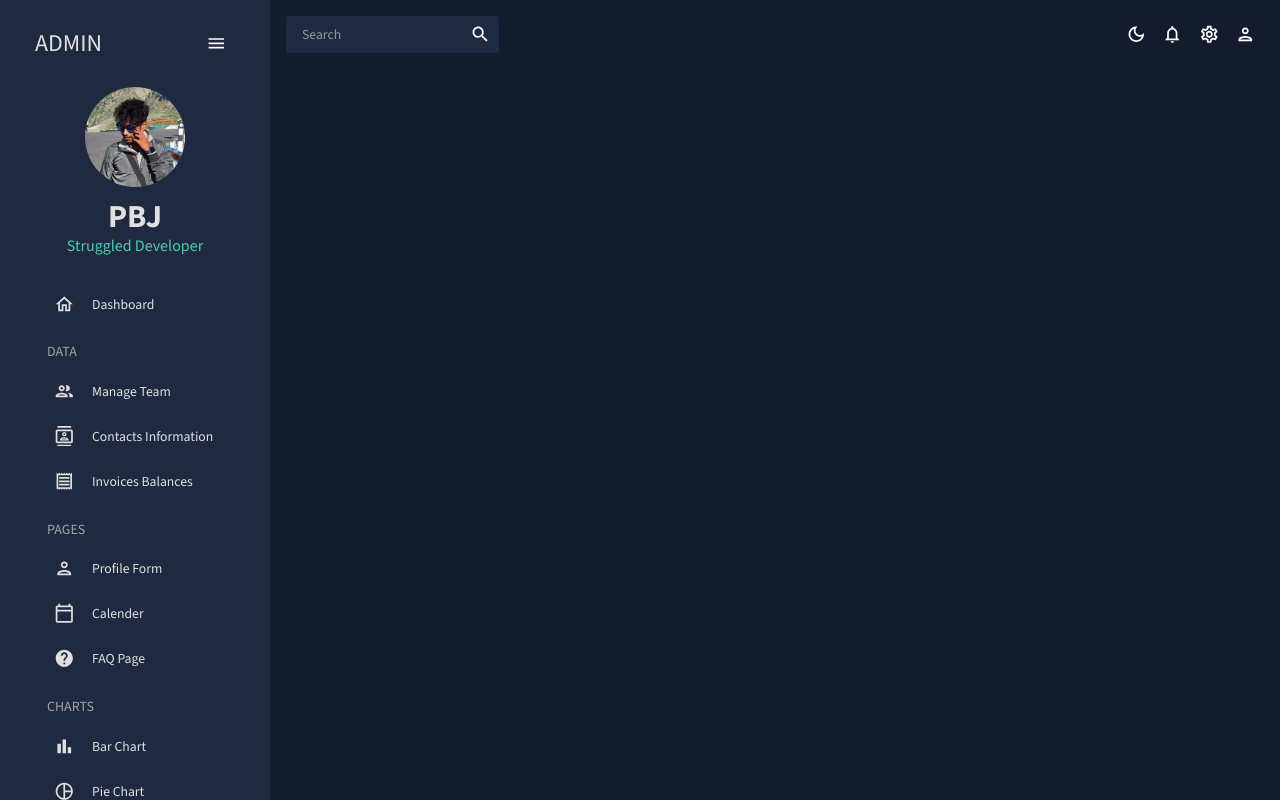
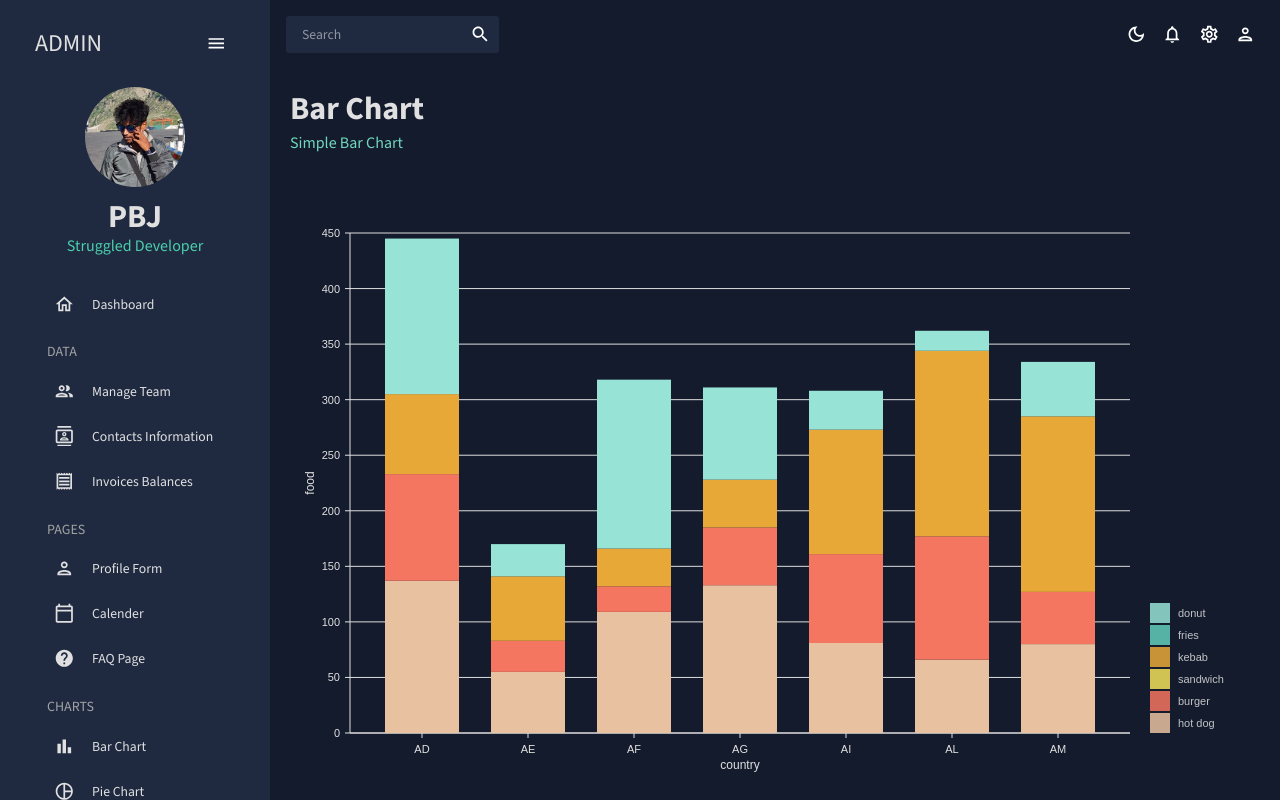
Before and after one commit to ami-pbj/Profile-Dashboard, a React (Create React App) app: page /bar in a window 1280 px wide. Built offline with nearby package versions, Linux system fonts and the light colour scheme.

Commit message:
Completed Bar Chart Section

```diff
--- a/src/App.js
+++ b/src/App.js
@@ -10,7 +10,7 @@ import Invoices from "./scenes/invoices";
 import Form from "./scenes/form";
 import Calendar from "./scenes/calendar";
 import FAQ from "./scenes/faq";
-// import Bar from "./scenes/bar";
+import Bar from "./scenes/bar";
 // import Line from "./scenes/line";
 // import Pie from "./scenes/pie";
 // import Geography from "./scenes/geography";
@@ -39,7 +39,7 @@ function App() {
                 <Route path="/form" element={<Form />}/>
                 <Route path="/calender" element={<Calendar />}/>
                 <Route path="/faq" element={<FAQ />}/>
-                {/* <Route path="/bar" element={<Bar />}/> */}
+                <Route path="/bar" element={<Bar />}/>
                 {/* <Route path="/pie" element={<Pie />}/> */}
                 {/* <Route path="/line" element={<Line />}/> */}
                 {/* <Route path="/geography" element={<Geography />}/> */}
--- a/src/components/BarChart.jsx
+++ b/src/components/BarChart.jsx
@@ -1,18 +1,131 @@
-import { useTheme } from '@mui/material';
-import React from 'react';
+import { useTheme } from "@mui/material";
+import React from "react";
 import { tokens } from "../theme";
-import { ResponsiveBar } from '@nivo/bar';
+import { ResponsiveBar } from "@nivo/bar";
 import { mockBarData as data } from "../data/mockData";
 
-const BarChart = () => {
+const BarChart = ({ isDashboard = false }) => {
   const theme = useTheme();
   const colors = tokens(theme.palette.mode);
 
   return (
-    <ResponsiveBar>
+    <ResponsiveBar
+      data={data}
+      theme={{
+        // added
+        axis: {
+          domain: {
+            line: {
+              stroke: colors.grey[100],
+            },
+          },
+          legend: {
+            text: {
+              fill: colors.grey[100],
+            },
+          },
+          ticks: {
+            line: {
+              stroke: colors.grey[100],
+              strokeWidth: 1,
+            },
+            text: {
+              fill: colors.grey[100],
+            },
+          },
+        },
+        legends: {
+          text: {
+            fill: colors.grey[100],
+          },
+        },
+      }}
+      keys={["hot dog", "burger", "sandwich", "kebab", "fries", "donut"]}
+      indexBy="country"
+      margin={{ top: 50, right: 130, bottom: 50, left: 60 }}
+      padding={0.3}
+      valueScale={{ type: "linear" }}
+      indexScale={{ type: "band", round: true }}
+      colors={{ scheme: "nivo" }}
+      defs={[
+        {
+          id: "dots",
+          type: "patternDots",
+          background: "inherit",
+          color: "#38bcb2",
+          size: 4,
+          padding: 1,
+          stagger: true,
+        },
+        {
+          id: "lines",
+          type: "patternLines",
+          background: "inherit",
+          color: "#eed312",
+          rotation: -45,
+          lineWidth: 6,
+          spacing: 10,
+        },
+      ]}
+      borderColor={{
+        from: "color",
+        modifiers: [["darker", "1.6"]],
+      }}
+      axisTop={null}
+      axisRight={null}
+      axisBottom={{
+        tickSize: 5,
+        tickPadding: 5,
+        tickRotation: 0,
+        legend: isDashboard ? undefined : "country", // changed
+        legendPosition: "middle",
+        legendOffset: 32,
+      }}
+      axisLeft={{
+        tickSize: 5,
+        tickPadding: 5,
+        tickRotation: 0,
+        legend: isDashboard ? undefined : "food", // changed
+        legendPosition: "middle",
+        legendOffset: -40,
+      }}
+      enableLabel={false}
+      labelSkipWidth={12}
+      labelSkipHeight={12}
+      labelTextColor={{
+        from: "color",
+        modifiers: [["darker", 1.6]],
+      }}
+      legends={[
+        {
+          dataFrom: "keys",
+          anchor: "bottom-right",
+          direction: "column",
+          justify: false,
+          translateX: 120,
+          translateY: 0,
+          itemsSpacing: 2,
+          itemWidth: 100,
+          itemHeight: 20,
+          itemDirection: "left-to-right",
+          itemOpacity: 0.85,
+          symbolSize: 20,
+          effects: [
+            {
+              on: "hover",
+              style: {
+                itemOpacity: 1,
+              },
+            },
+          ],
+        },
+      ]}
+      role="application"
+      barAriaLabel={function (e) {
+        return e.id + ": " + e.formattedValue + " in country: " + e.indexValue;
+      }}
+    />
+  );
+};
 
-    </ResponsiveBar>
-  )
-}
-
-export default BarChart
+export default BarChart;
--- a/src/scenes/bar/index.jsx
+++ b/src/scenes/bar/index.jsx
@@ -0,0 +1,17 @@
+import { Box } from "@mui/material";
+import React from "react";
+import Header from "../../components/Header";
+import BarChart from "../../components/BarChart";
+
+const Bar = () => {
+  return (
+    <Box m="20px">
+      <Header title="Bar Chart" subtitle="Simple Bar Chart" />
+      <Box height="75vh">
+        <BarChart />
+      </Box>
+    </Box>
+  );
+};
+
+export default Bar;
```
